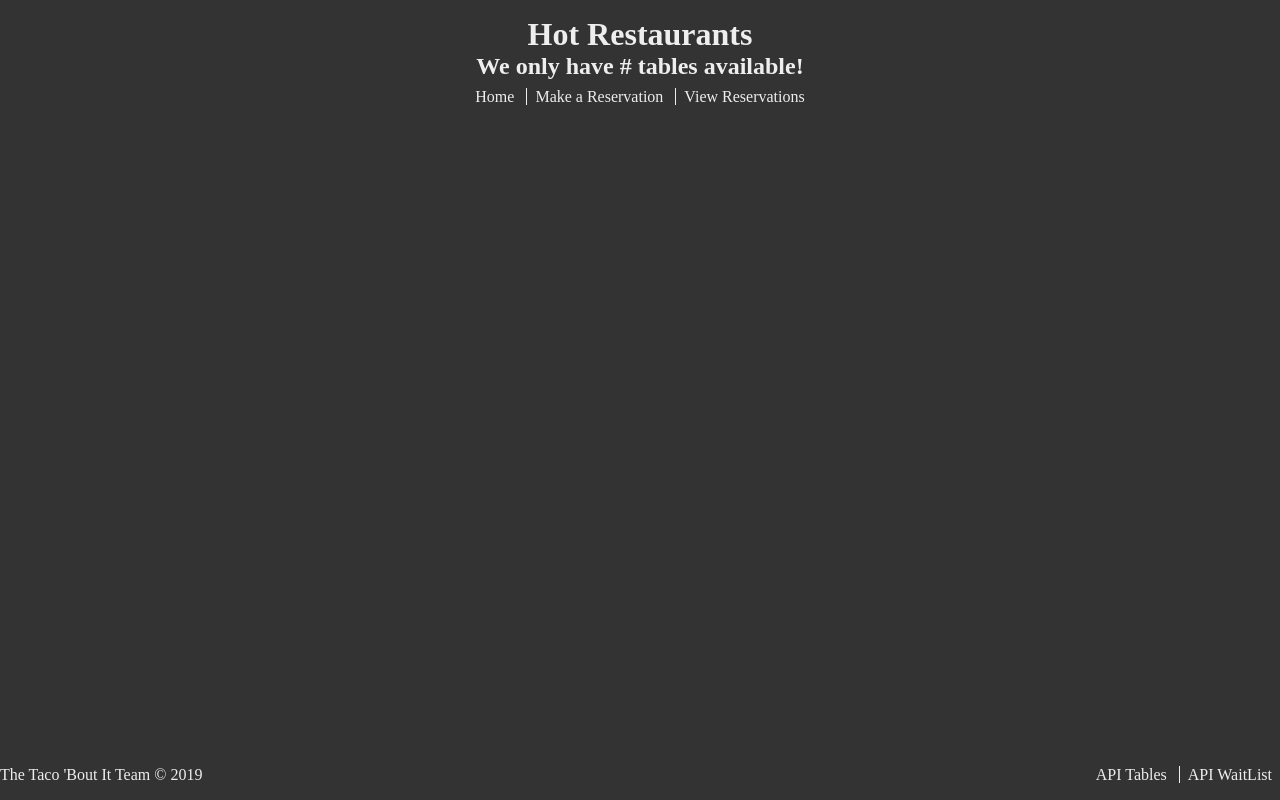
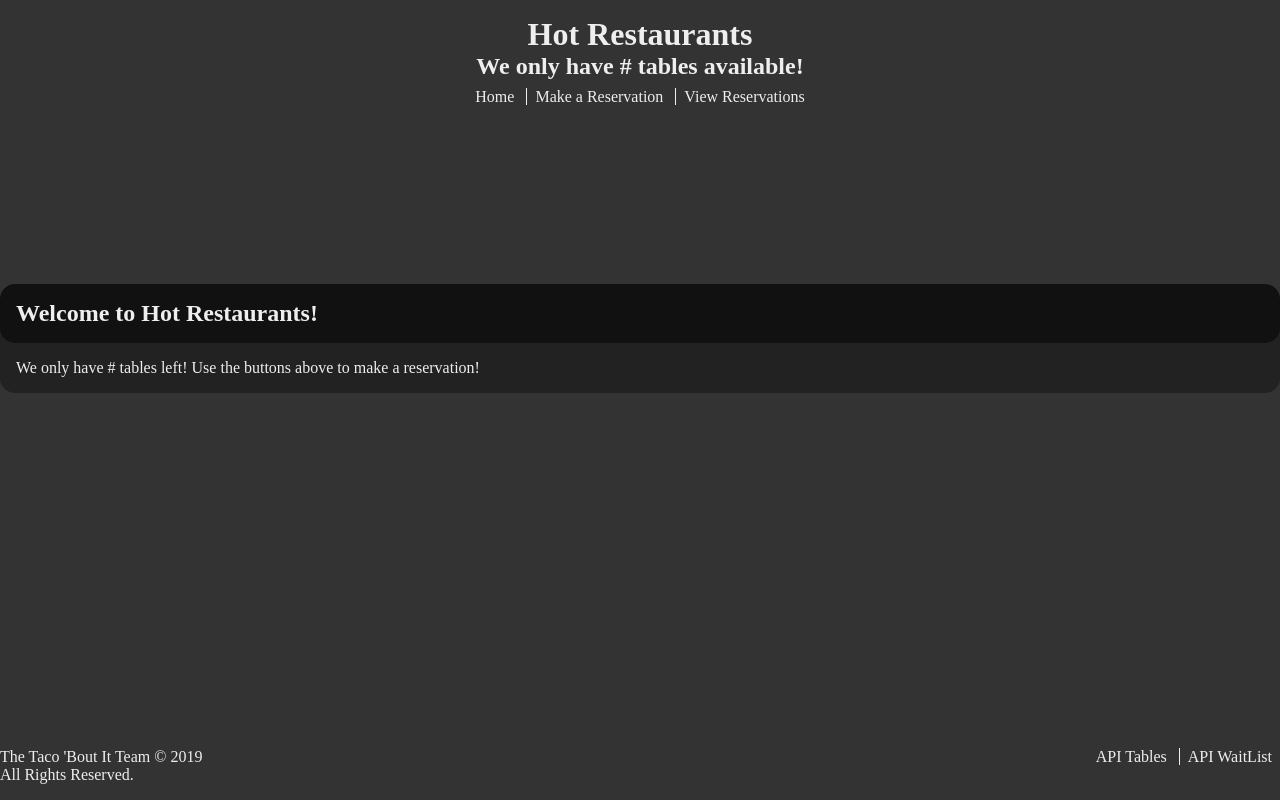
Before and after one commit to mmcxii/hot-restaurant, a website: page app/public/index.html in a window 1280 px wide. Drawn offline with Linux system fonts and the light colour scheme.

Commit message:
card and main

```diff
--- a/app/public/index.html
+++ b/app/public/index.html
@@ -10,7 +10,7 @@
     <body>
         <header class="header">
             <h1 class="header__title">Hot Restaurants</h1>
-            <h2 class="header__subtitle">We only have # tables available!</h2>
+            <h2 class="header__subtitle">We only have <span class="num-tables">#</span> tables available!</h2>
 
             <nav class="nav">
                 <ul class="nav__list">
@@ -26,9 +26,23 @@
                 </ul>
             </nav>
         </header>
-        <main class="main"></main>
+        <main class="main">
+            <div class="card">
+                <h2 class="card__header">Welcome to Hot Restaurants!</h2>
+                <section class="card__body">
+                    <p class="card__text">
+                        We only have <span class="num-tables">#</span> tables left! Use the buttons above to
+                        make a reservation!
+                    </p>
+                </section>
+            </div>
+        </main>
         <footer class="footer">
-            <div class="byline">The Taco 'Bout It Team &copy; 2019</div>
+            <div class="byline">
+                The Taco 'Bout It Team &copy; 2019
+                <br />
+                All Rights Reserved.
+            </div>
 
             <nav class="nav">
                 <ul class="nav__list">
--- a/src/sass/abstract/_variables.scss
+++ b/src/sass/abstract/_variables.scss
@@ -8,7 +8,11 @@ $breakpoints: (
 $spacing-xs: 0.5rem;
 $spacing-sm: 1rem;
 
+$rounded: 15px;
+
 :root {
     --clr-dark: #333;
+    --clr-dark-2: #222;
+    --clr-dark-3: #111;
     --clr-light: #eee;
 }
--- /dev/null
+++ b/src/sass/components/_card.scss
@@ -0,0 +1,16 @@
+.card {
+    width: 100%;
+    background: var(--clr-dark-2);
+    border-radius: $rounded;
+    overflow: hidden;
+
+    &__header,
+    &__body {
+        padding: $spacing-sm;
+    }
+
+    &__header {
+        background: var(--clr-dark-3);
+        border-radius: $rounded;
+    }
+}
--- /dev/null
+++ b/src/sass/layout/_main.scss
@@ -0,0 +1,6 @@
+.main {
+    display: flex;
+    justify-content: center;
+    align-items: center;
+    margin: auto 0;
+}
--- a/src/sass/main.scss
+++ b/src/sass/main.scss
@@ -10,7 +10,9 @@
 /* Layout */
 @import 'layout/header';
 @import 'layout/nav';
+@import 'layout/main';
 @import 'layout/footer';
 
 /* Components */
+@import 'components/card';
 @import 'components/form';
```
Also changed, not shown: app/public/assets/css/main.css.
